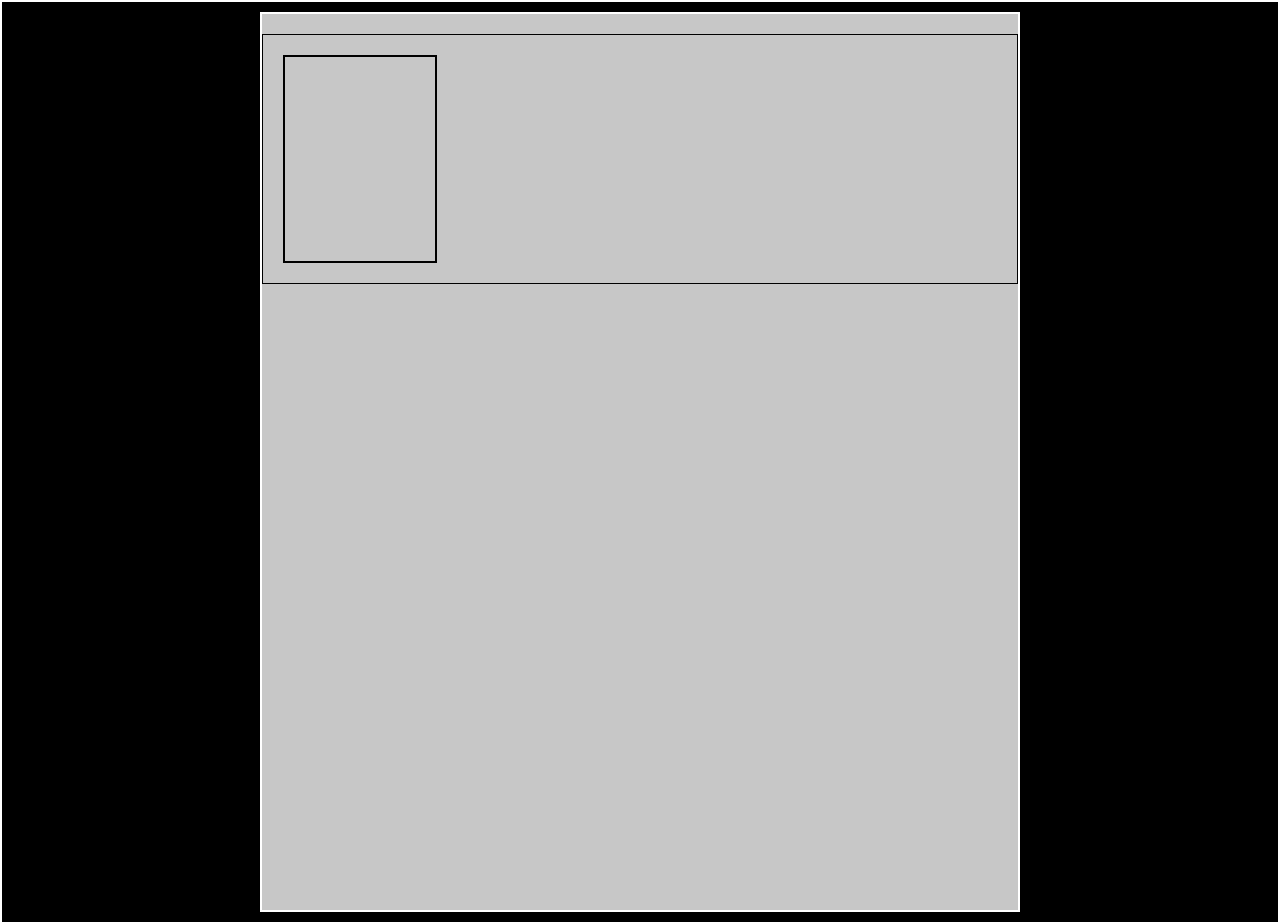
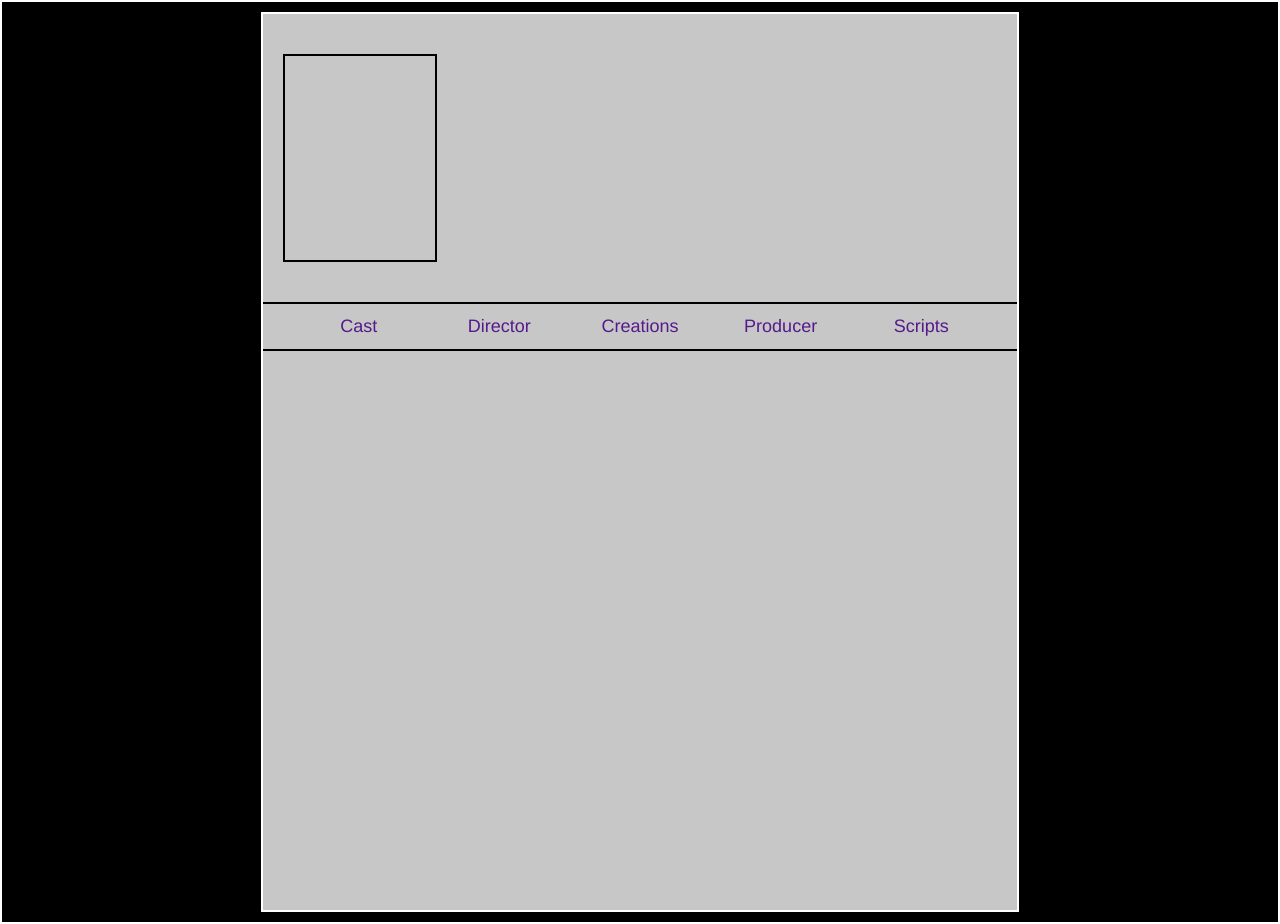
Before and after one commit to LuisJZ2004/buskisterclansa, a Django app: template buskisterclansa/movie_staff/templates/movie_staff/movie_staff.html in a window 1280 px wide. Shown: the part 212-1136 px from the top of the page. Run offline with Django 4.2, Linux system fonts and the light colour scheme; the template is opened without the code that fills it, so the values that code supplies are empty.

Commit message:
staff-items html

```diff
--- a/buskisterclansa/movie_staff/static/movie_staff/css/movie_staff_2.css
+++ b/buskisterclansa/movie_staff/static/movie_staff/css/movie_staff_2.css
@@ -20,7 +20,6 @@ main .main-container .title h1 {
 }
 
 main .main-container .center {
-    border: 1px solid black;
     width: 100%;
     padding: 20px;
     display: flex;
@@ -40,3 +39,23 @@ main .main-container .center .bio {
     font-size: 1.6rem;
     width: 560px;
 }
+
+main .main-container .staff-items {
+    border-top: 2px solid black;
+    border-bottom: 2px solid black;
+    padding: 5px;
+    margin-top: 20px;
+    display: flex;
+    justify-content: space-evenly;
+}
+main .main-container .staff-items div {
+    width: 100px;
+    padding: 7px;
+    display: flex;
+    justify-content: center;
+    align-items: center;
+}
+main .main-container .staff-items div a {
+    font-family: 'Franklin Gothic Medium', 'Arial Narrow', Arial, sans-serif;
+    font-size: 1.8rem;
+}
--- a/buskisterclansa/movie_staff/templates/movie_staff/movie_staff.html
+++ b/buskisterclansa/movie_staff/templates/movie_staff/movie_staff.html
@@ -23,6 +23,34 @@
             </div>
         </div>
 
+        <div class="staff-items">
+            <div>
+                <a href="">
+                    Cast
+                </a>
+            </div>
+            <div>
+                <a href="">
+                    Director
+                </a>
+            </div>
+            <div>
+                <a href="">
+                    Creations
+                </a>
+            </div>
+            <div>
+                <a href="">
+                    Producer
+                </a>
+            </div>
+            <div>
+                <a href="">
+                    Scripts
+                </a>
+            </div>
+        </div>
+
     </div>
 </main>
 {% endblock content %}
```
